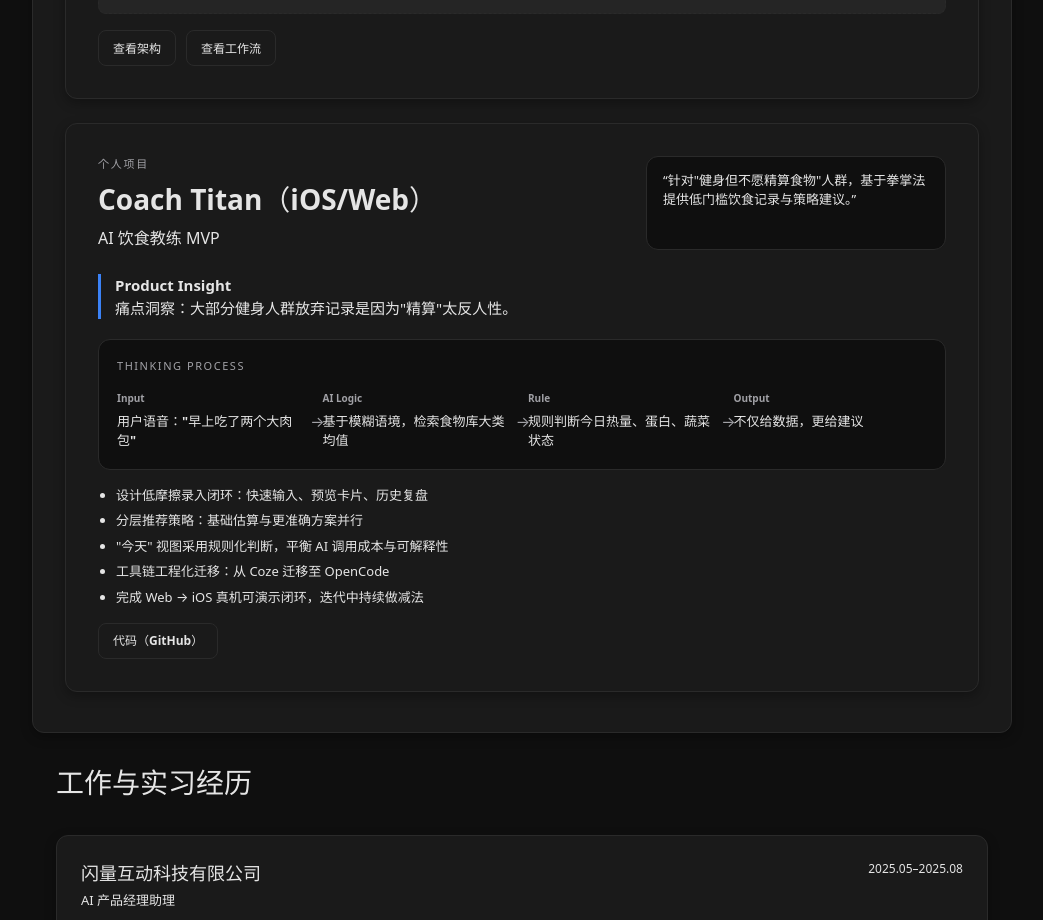
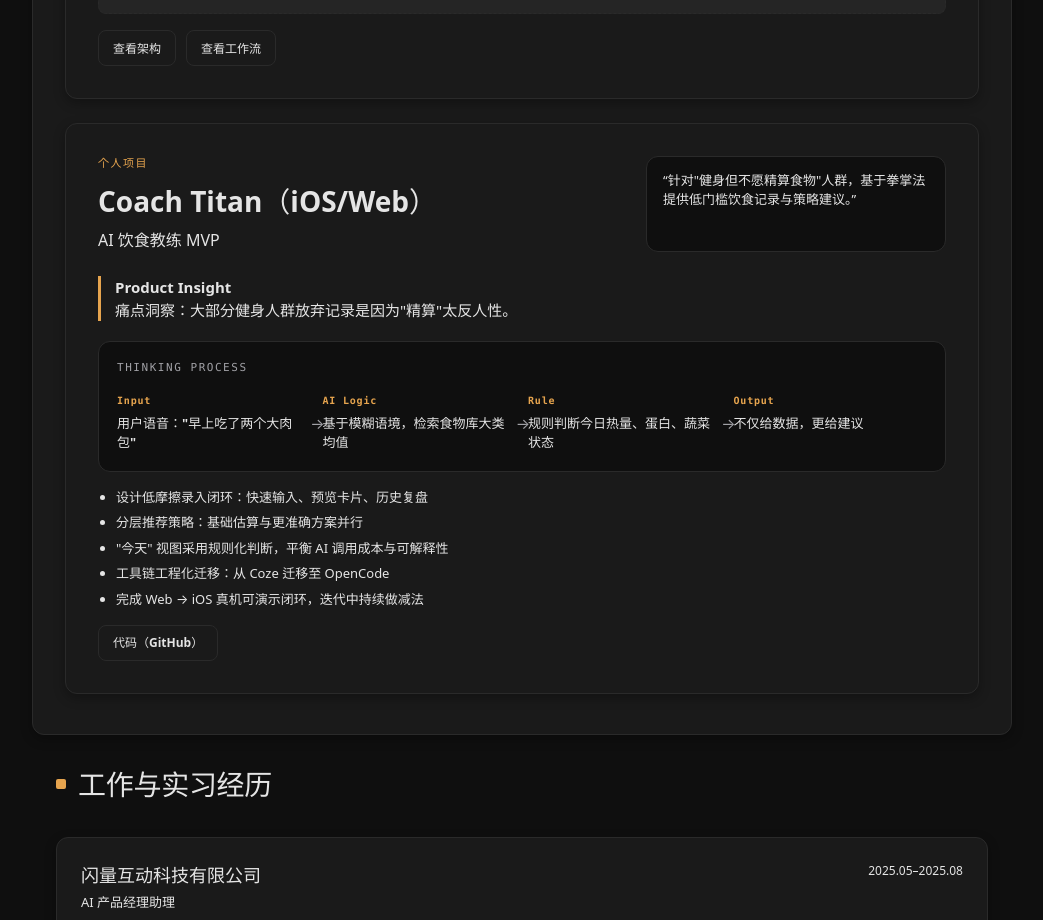
Before and after one commit to bobbyceng/bobbyceng-xiangan-portfolio, a React (Vite) app: page / in a window 1280 px wide. Shown: the part 1880-2800 px from the top of the page, without its empty margins (118-1161 px from the left). Built offline with nearby package versions, Linux system fonts and the light colour scheme.

Commit message:
feat(ui): de-templatize with amber accent, mono labels, custom favicon

```diff
--- a/index.html
+++ b/index.html
@@ -2,7 +2,8 @@
 <html lang="en">
   <head>
     <meta charset="UTF-8" />
-    <link rel="icon" type="image/svg+xml" href="/vite.svg" />
+    <link rel="icon" type="image/svg+xml" href="/favicon.svg" />
+    <meta name="theme-color" content="#0f0f0f" />
     <meta name="viewport" content="width=device-width, initial-scale=1.0" />
     <meta
       name="description"
--- a/src/App.css
+++ b/src/App.css
@@ -51,7 +51,7 @@
 }
 
 .nav__link:hover {
-  color: var(--text);
+  color: var(--accent);
 }
 
 .lang {
@@ -76,8 +76,8 @@
 
 .lang__btn.is-active {
   background: var(--accent);
-  color: white;
-  box-shadow: 0 2px 8px rgba(59, 130, 246, 0.3);
+  color: var(--accent-contrast);
+  box-shadow: 0 2px 8px rgba(230, 164, 78, 0.28);
 }
 
 .main {
@@ -127,7 +127,7 @@
 }
 
 .hero__title span {
-  color: var(--muted);
+  color: var(--accent);
 }
 
 .hero__subtitle {
@@ -216,6 +216,19 @@
   font-size: 28px;
   font-weight: 600;
   margin: 0 0 32px;
+  letter-spacing: -0.01em;
+  display: flex;
+  align-items: center;
+  gap: 12px;
+}
+
+.section__title::before {
+  content: '';
+  width: 10px;
+  height: 10px;
+  border-radius: 2px;
+  background: var(--accent);
+  flex-shrink: 0;
 }
 
 .bento-grid {
@@ -229,12 +242,13 @@
   padding: 32px;
   border: 1px solid var(--border);
   box-shadow: var(--shadow);
-  transition: transform 0.2s ease, box-shadow 0.2s ease;
+  transition: transform 0.2s ease, box-shadow 0.2s ease, border-color 0.2s ease;
 }
 
 .bento-card:hover {
   transform: translateY(-2px);
   box-shadow: 0 8px 24px rgba(0, 0, 0, 0.4);
+  border-color: rgba(230, 164, 78, 0.45);
 }
 
 .bento-header {
@@ -246,12 +260,13 @@
 }
 
 .bento-tag {
+  font-family: var(--font-mono);
   font-size: 11px;
-  font-weight: 700;
-  letter-spacing: 0.16em;
+  font-weight: 600;
+  letter-spacing: 0.14em;
   text-transform: uppercase;
-  color: var(--muted);
-  margin-bottom: 6px;
+  color: var(--accent);
+  margin-bottom: 8px;
 }
 
 .bento-title {
@@ -343,7 +358,7 @@
 
 .bento-link:hover {
   background: var(--accent);
-  color: white;
+  color: var(--accent-contrast);
   border-color: var(--accent);
 }
 
@@ -355,6 +370,7 @@
 }
 
 .logic__title {
+  font-family: var(--font-mono);
   font-size: 11px;
   letter-spacing: 0.14em;
   text-transform: uppercase;
@@ -373,9 +389,11 @@
 }
 
 .logic__label {
+  font-family: var(--font-mono);
   font-size: 10px;
   font-weight: 700;
-  color: var(--muted);
+  letter-spacing: 0.08em;
+  color: var(--accent);
   margin-bottom: 6px;
 }
 
@@ -503,8 +521,10 @@
 }
 
 .timeline__year {
+  font-family: var(--font-mono);
   color: var(--accent);
   font-weight: 700;
+  letter-spacing: 0.04em;
   margin-bottom: 6px;
 }
 
@@ -575,8 +595,11 @@
 }
 
 .contact__label {
-  font-size: 12px;
-  color: var(--text);
+  font-family: var(--font-mono);
+  font-size: 11px;
+  letter-spacing: 0.1em;
+  text-transform: uppercase;
+  color: var(--muted);
   margin-bottom: 6px;
 }
 
@@ -765,7 +788,7 @@
 
 .diagram-tab.is-active {
   background: var(--accent);
-  color: white;
+  color: var(--accent-contrast);
   border-color: var(--accent);
 }
 
@@ -838,7 +861,7 @@
 
 .zoom-btn:hover {
   background: var(--accent);
-  color: white;
+  color: var(--accent-contrast);
   border-color: var(--accent);
 }
 
@@ -859,6 +882,6 @@
 
 .bento-link--button:hover {
   background: var(--accent);
-  color: white;
+  color: var(--accent-contrast);
   border-color: var(--accent);
 }
--- a/src/index.css
+++ b/src/index.css
@@ -5,8 +5,10 @@
   --muted: #a1a1a6;
   --border: #2a2a2a;
   --shadow: 0 4px 12px rgba(0, 0, 0, 0.3);
-  --accent: #3b82f6;
-  --accent-hover: #2563eb;
+  --accent: #e6a44e;
+  --accent-hover: #f2b866;
+  --accent-contrast: #17130a;
+  --accent-soft: rgba(230, 164, 78, 0.12);
   --glass: rgba(26, 26, 26, 0.8);
 
   --container: 980px;
@@ -14,7 +16,10 @@
   --radius: 12px;
   --radius-sm: 8px;
 
-  font-family: ui-sans-serif, system-ui, -apple-system, BlinkMacSystemFont, 'Segoe UI', sans-serif;
+  --font-sans: ui-sans-serif, system-ui, -apple-system, BlinkMacSystemFont, 'Segoe UI', 'PingFang SC', 'Hiragino Sans GB', 'Microsoft YaHei', sans-serif;
+  --font-mono: ui-monospace, 'SF Mono', SFMono-Regular, Menlo, Consolas, 'Liberation Mono', monospace;
+
+  font-family: var(--font-sans);
   font-size: 15px;
   line-height: 1.5;
   font-weight: 400;
```
Also changed, not shown: public/favicon.svg (added).
